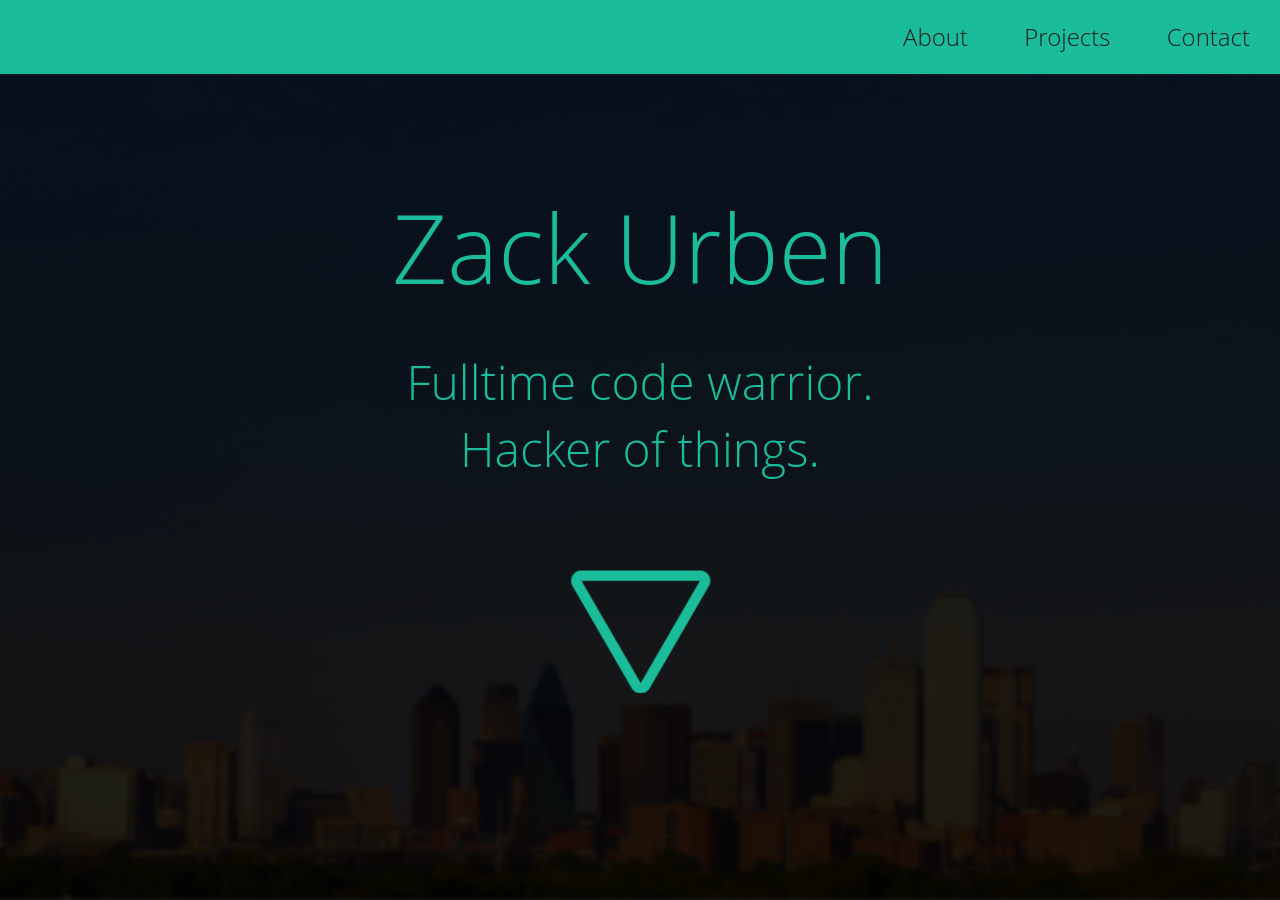
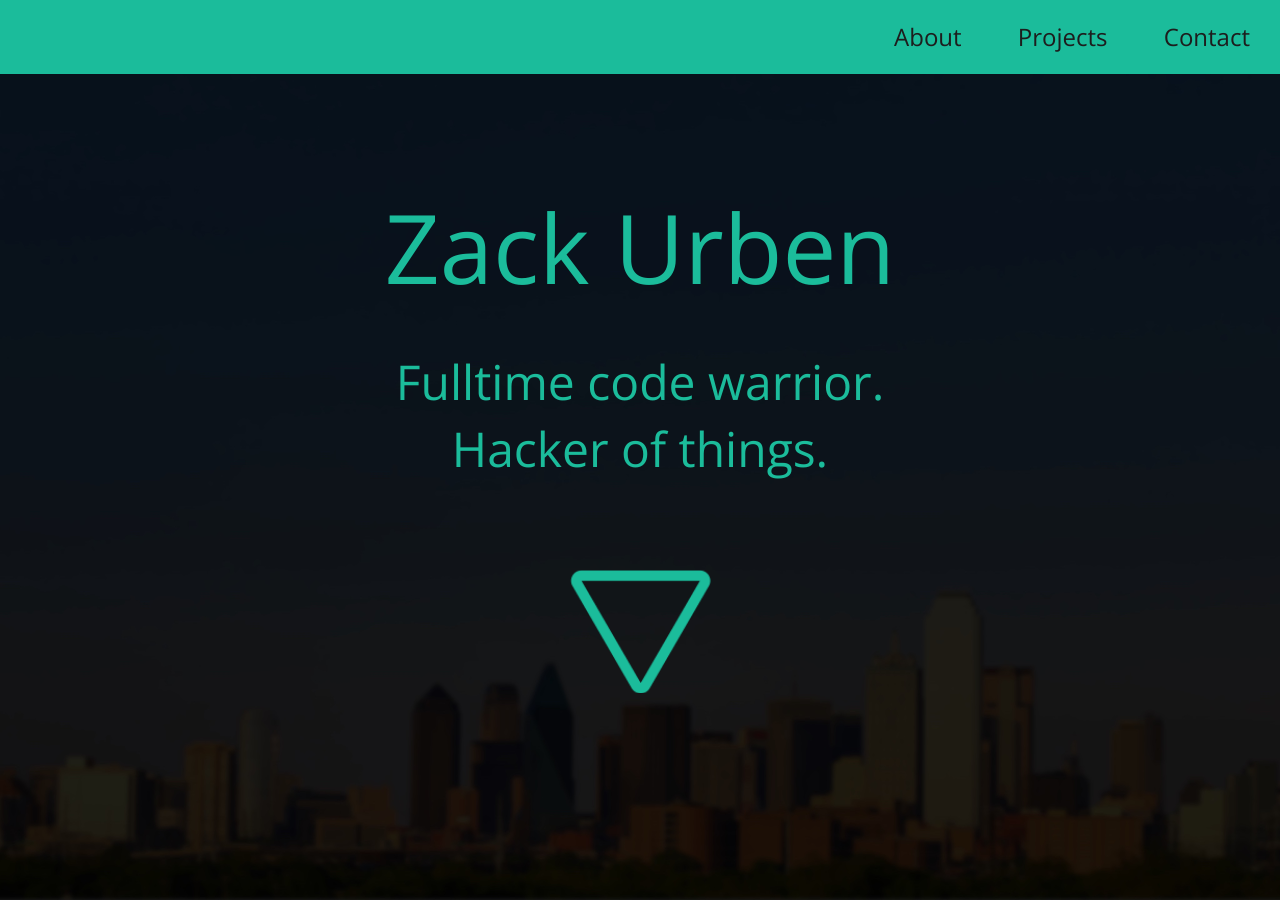
Before and after one commit to zackurben/zackurben.github.io, a Jekyll site: the page built from index.html, in a window 1280 px wide and 900 px high. Built offline with Jekyll 4.4.1, drawn with Linux system fonts in a browser that asks for light colours.

Commit message:
Moving font reference from css to html to fix font issues with select browsers.

```diff
--- a/_includes/head.html
+++ b/_includes/head.html
@@ -1,4 +1,5 @@
 <head>
+    <link href='http://fonts.googleapis.com/css?family=Open+Sans:300italic,400italic,600italic,700italic,800italic,400,300,600,800,700' rel='stylesheet' type='text/css'>
     <meta charset="utf-8">
     <meta http-equiv="X-UA-Compatible" content="IE=edge">
     <meta name="viewport" content="width=device-width, initial-scale=1">
--- a/_sass/_base.scss
+++ b/_sass/_base.scss
@@ -2,7 +2,6 @@
  * Custom styles.
  */
 html {
-  @import url('http://fonts.googleapis.com/css?family=Open+Sans:300italic,400italic,600italic,700italic,800italic,400,300,600,700,800');
   color: $text-primary-color;
   font-family: 'Open Sans', sans-serif;
   font-weight: 300 !important;
```
